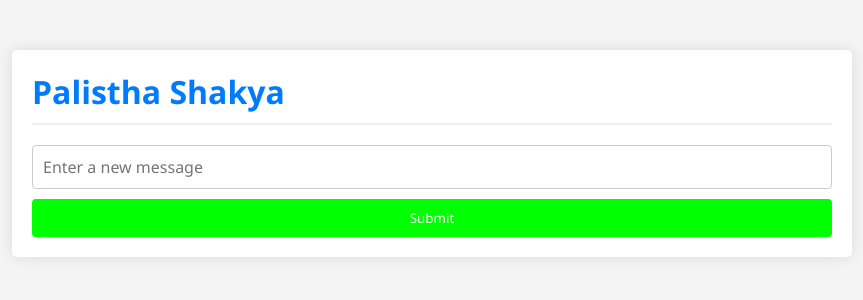
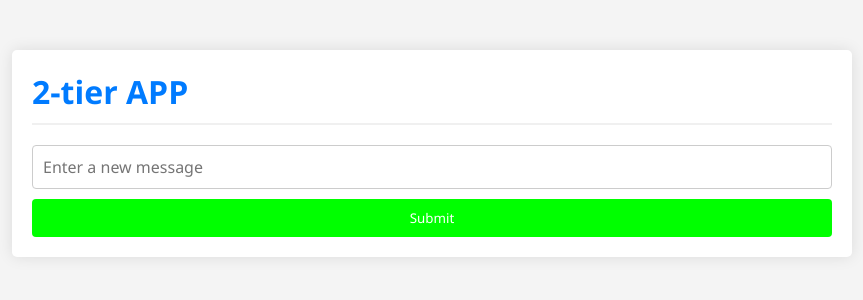
Before and after one commit to sanjaymah4/Flask-mysql, a Flask app: page / in a window 1280 px wide. Shown: the top 300 px of the page, without its empty margins (208-1071 px from the left). Run offline with Flask 2, Linux system fonts and the light colour scheme; data that the repository does not hold is empty; some libraries are stand-ins or nearby versions.

Commit message:
Update index.html

```diff
--- a/templates/index.html
+++ b/templates/index.html
@@ -93,7 +93,7 @@
 
 <body>
     <div class="container">
-        <h1>Palistha Shakya</h1>
+        <h1>2-tier APP</h1>
         {% for message in messages %}
             <p>{{ message[0] }}</p>
         {% endfor %}
```
